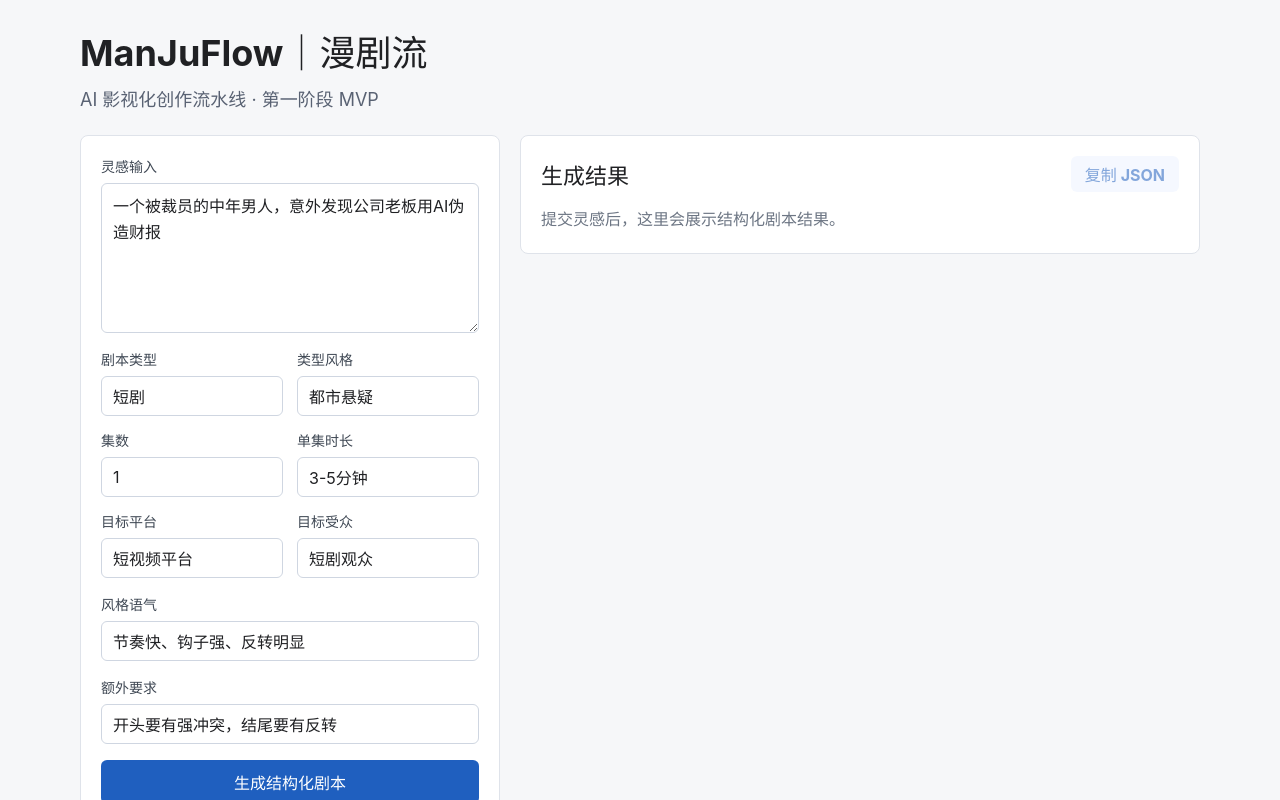
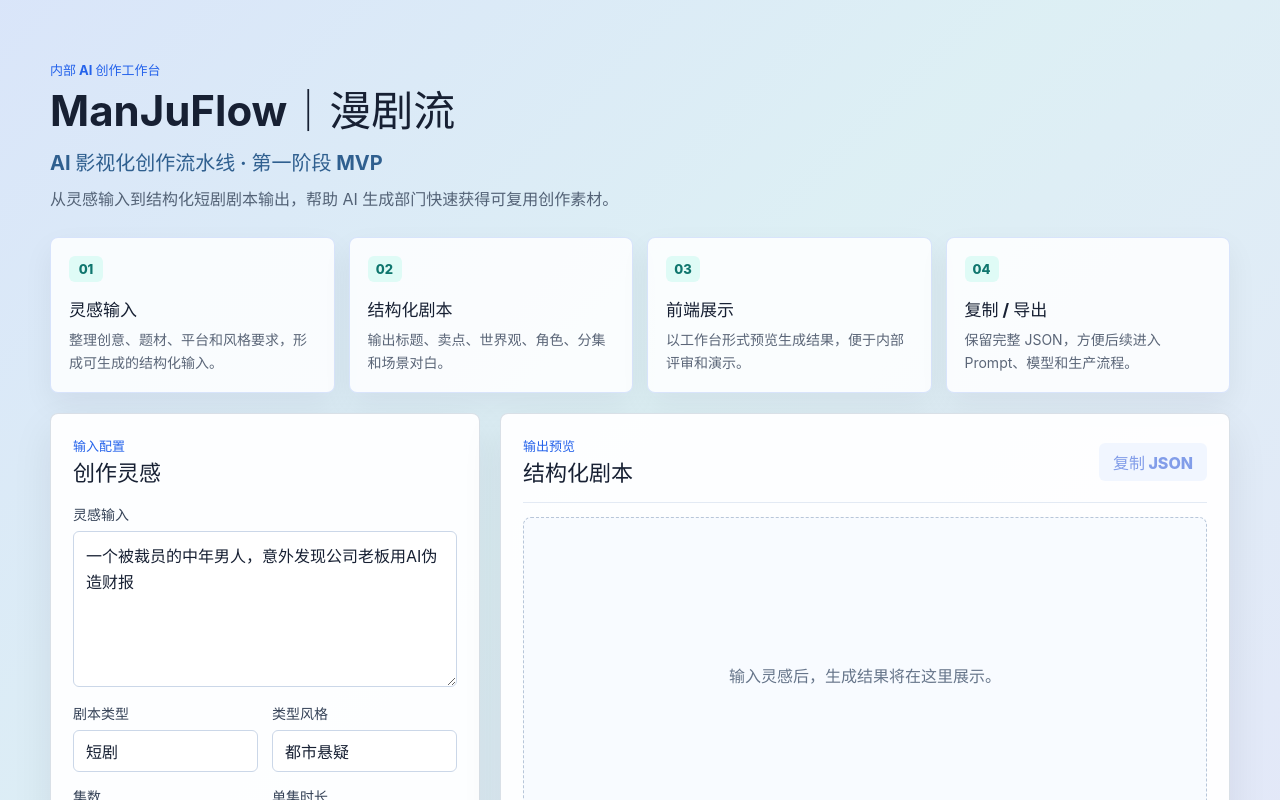
Before and after one commit to VaeSTZhang/ManJuFlow, a React (Vite) app in the folder apps/web/: page / in a window 1280 px wide. Shown: the top 800 px of the page. Built offline with nearby package versions, Linux system fonts and the light colour scheme.

Commit message:
feat: polish web MVP demo page

```diff
--- a/apps/web/src/App.css
+++ b/apps/web/src/App.css
@@ -1,8 +1,8 @@
 :root {
   font-family:
     Inter, "PingFang SC", "Hiragino Sans GB", "Microsoft YaHei", sans-serif;
-  color: #202124;
-  background: #f6f7f9;
+  color: #172033;
+  background: #eef4fb;
   font-synthesis: none;
   text-rendering: optimizeLegibility;
   -webkit-font-smoothing: antialiased;
@@ -26,44 +26,124 @@ textarea {
 .app {
   min-height: 100vh;
   padding: 32px;
+  background:
+    linear-gradient(135deg, rgba(37, 99, 235, 0.1), rgba(20, 184, 166, 0.08) 42%, rgba(124, 58, 237, 0.08)),
+    #eef4fb;
+}
+
+.page-header,
+.stage-grid,
+.workspace {
+  width: min(1180px, 100%);
+  margin-right: auto;
+  margin-left: auto;
 }
 
 .page-header {
-  width: min(1120px, 100%);
-  margin: 0 auto 24px;
+  display: flex;
+  justify-content: space-between;
+  margin-bottom: 20px;
+  padding: 28px 0 4px;
+}
+
+.eyebrow,
+.panel-heading p,
+.result-header p,
+.result-summary span {
+  margin: 0;
+  color: #2563eb;
+  font-size: 13px;
+  font-weight: 700;
 }
 
 .page-header h1 {
-  margin: 0;
-  font-size: 36px;
-  line-height: 1.2;
+  margin: 8px 0 0;
+  font-size: 42px;
+  line-height: 1.15;
+  letter-spacing: 0;
 }
 
-.page-header p {
+.subtitle {
+  margin: 12px 0 0;
+  color: #2f5f8f;
+  font-size: 20px;
+  font-weight: 700;
+}
+
+.description {
+  max-width: 760px;
   margin: 10px 0 0;
-  color: #596273;
-  font-size: 18px;
+  color: #536276;
+  font-size: 16px;
+  line-height: 1.7;
+}
+
+.stage-grid {
+  display: grid;
+  grid-template-columns: repeat(4, minmax(0, 1fr));
+  gap: 14px;
+  margin-bottom: 20px;
+}
+
+.stage-card {
+  min-height: 150px;
+  padding: 18px;
+  border: 1px solid rgba(37, 99, 235, 0.16);
+  border-radius: 8px;
+  background: rgba(255, 255, 255, 0.84);
+  box-shadow: 0 12px 30px rgba(15, 23, 42, 0.06);
+}
+
+.stage-card span {
+  display: inline-flex;
+  width: 34px;
+  height: 26px;
+  align-items: center;
+  justify-content: center;
+  border-radius: 6px;
+  color: #0f766e;
+  background: #dffbf6;
+  font-size: 13px;
+  font-weight: 800;
+}
+
+.stage-card h2 {
+  margin: 14px 0 8px;
+  font-size: 17px;
+}
+
+.stage-card p {
+  margin: 0;
+  color: #5b6678;
+  font-size: 14px;
+  line-height: 1.6;
 }
 
 .workspace {
-  width: min(1120px, 100%);
-  margin: 0 auto;
   display: grid;
-  grid-template-columns: minmax(320px, 420px) minmax(0, 1fr);
+  grid-template-columns: minmax(360px, 430px) minmax(0, 1fr);
   gap: 20px;
   align-items: start;
 }
 
 .panel {
-  border: 1px solid #dfe3ea;
+  border: 1px solid rgba(148, 163, 184, 0.34);
   border-radius: 8px;
-  background: #ffffff;
+  background: rgba(255, 255, 255, 0.94);
+  box-shadow: 0 16px 40px rgba(15, 23, 42, 0.08);
 }
 
 .form-panel {
   display: grid;
   gap: 16px;
-  padding: 20px;
+  padding: 22px;
+}
+
+.panel-heading h2,
+.result-header h2 {
+  margin: 4px 0 0;
+  font-size: 22px;
+  line-height: 1.3;
 }
 
 .field-grid {
@@ -78,37 +158,37 @@ textarea {
 }
 
 .field span {
-  color: #3f4854;
+  color: #354257;
   font-size: 14px;
-  font-weight: 600;
+  font-weight: 700;
 }
 
 .field input,
 .field textarea {
   width: 100%;
-  border: 1px solid #cfd6e1;
+  border: 1px solid #cbd7e8;
   border-radius: 6px;
-  color: #202124;
+  color: #172033;
   background: #ffffff;
   outline: none;
 }
 
 .field input {
-  height: 40px;
-  padding: 0 11px;
+  height: 42px;
+  padding: 0 12px;
 }
 
 .field textarea {
   resize: vertical;
-  min-height: 116px;
-  padding: 10px 11px;
-  line-height: 1.6;
+  min-height: 132px;
+  padding: 11px 12px;
+  line-height: 1.65;
 }
 
 .field input:focus,
 .field textarea:focus {
-  border-color: #2364d2;
-  box-shadow: 0 0 0 3px rgba(35, 100, 210, 0.12);
+  border-color: #2563eb;
+  box-shadow: 0 0 0 3px rgba(37, 99, 235, 0.12);
 }
 
 .primary-button,
@@ -116,21 +196,21 @@ textarea {
   border: 0;
   border-radius: 6px;
   cursor: pointer;
-  font-weight: 700;
+  font-weight: 800;
 }
 
 .primary-button {
-  min-height: 44px;
+  min-height: 46px;
   padding: 0 18px;
   color: #ffffff;
-  background: #1f5fbf;
+  background: linear-gradient(135deg, #2563eb, #0891b2);
 }
 
 .secondary-button {
-  min-height: 36px;
+  min-height: 38px;
   padding: 0 14px;
-  color: #1f5fbf;
-  background: #edf3ff;
+  color: #1d4ed8;
+  background: #e8f1ff;
 }
 
 .primary-button:disabled,
@@ -141,12 +221,18 @@ textarea {
 
 .error-message {
   margin: 0;
+  padding: 10px 12px;
+  border: 1px solid #fecaca;
+  border-radius: 6px;
   color: #b42318;
+  background: #fff1f2;
   font-size: 14px;
+  line-height: 1.6;
 }
 
 .result-panel {
-  padding: 20px;
+  min-height: 620px;
+  padding: 22px;
 }
 
 .result-header {
@@ -155,23 +241,27 @@ textarea {
   align-items: center;
   justify-content: space-between;
   margin-bottom: 14px;
-}
-
-.result-header h2 {
-  margin: 0;
-  font-size: 22px;
+  padding-bottom: 14px;
+  border-bottom: 1px solid #e3eaf4;
 }
 
 .copy-status {
   margin: 0 0 12px;
-  color: #18794e;
+  color: #0f766e;
   font-size: 14px;
+  font-weight: 700;
 }
 
 .empty-state {
-  margin: 0;
-  color: #6d7684;
+  display: grid;
+  min-height: 320px;
+  place-items: center;
+  border: 1px dashed #b8c6d9;
+  border-radius: 8px;
+  color: #66758a;
+  background: #f8fbff;
   line-height: 1.7;
+  text-align: center;
 }
 
 .script-output {
@@ -187,28 +277,40 @@ textarea {
   margin: 0;
 }
 
-.script-output h3 {
-  font-size: 24px;
-  line-height: 1.3;
+.result-summary,
+.info-block,
+.content-section {
+  border: 1px solid #e2e9f3;
+  border-radius: 8px;
+  background: #fbfdff;
 }
 
-.script-output h4 {
-  margin-top: 6px;
-  font-size: 18px;
+.result-summary {
+  padding: 18px;
 }
 
-.script-output h5 {
-  font-size: 16px;
+.result-summary h3 {
+  margin-top: 6px;
+  font-size: 25px;
+  line-height: 1.35;
 }
 
-.script-output h6 {
-  font-size: 15px;
+.info-block,
+.content-section {
+  padding: 16px;
+}
+
+.info-block h4,
+.content-section h4 {
+  margin-bottom: 8px;
+  color: #172033;
+  font-size: 18px;
 }
 
 .script-output p,
 .script-output li {
-  color: #3f4854;
-  line-height: 1.7;
+  color: #3f4a5e;
+  line-height: 1.75;
 }
 
 .item-list {
@@ -216,27 +318,54 @@ textarea {
   gap: 12px;
 }
 
+.character-list {
+  grid-template-columns: repeat(2, minmax(0, 1fr));
+}
+
 .item,
 .scene {
-  border: 1px solid #e4e8ef;
+  border: 1px solid #e4ebf5;
   border-radius: 8px;
   padding: 14px;
-  background: #fbfcfe;
+  background: #ffffff;
+}
+
+.item h5 {
+  margin-bottom: 8px;
+  color: #1d4ed8;
+  font-size: 16px;
 }
 
 .scene {
   margin-top: 12px;
-  background: #ffffff;
+  background: #f8fbff;
+}
+
+.scene h6 {
+  margin-bottom: 8px;
+  color: #0f766e;
+  font-size: 15px;
+}
+
+.dialogue-title {
+  margin-top: 10px;
+  color: #172033;
+  font-weight: 800;
 }
 
 .scene ul {
-  margin: 10px 0 0;
+  margin: 8px 0 0;
   padding-left: 20px;
 }
 
-@media (max-width: 900px) {
+@media (max-width: 980px) {
+  .stage-grid,
   .workspace {
     grid-template-columns: 1fr;
+  }
+
+  .stage-grid {
+    grid-template-columns: repeat(2, minmax(0, 1fr));
   }
 }
 
@@ -246,10 +375,16 @@ textarea {
   }
 
   .page-header h1 {
-    font-size: 30px;
+    font-size: 32px;
   }
 
-  .field-grid {
+  .subtitle {
+    font-size: 18px;
+  }
+
+  .stage-grid,
+  .field-grid,
+  .character-list {
     grid-template-columns: 1fr;
   }
 
--- a/apps/web/src/App.tsx
+++ b/apps/web/src/App.tsx
@@ -64,6 +64,25 @@ const defaultForm: IdeaInput = {
   style_requirements: "开头要有强冲突，结尾要有反转",
 };
 
+const stages = [
+  {
+    title: "灵感输入",
+    description: "整理创意、题材、平台和风格要求，形成可生成的结构化输入。",
+  },
+  {
+    title: "结构化剧本",
+    description: "输出标题、卖点、世界观、角色、分集和场景对白。",
+  },
+  {
+    title: "前端展示",
+    description: "以工作台形式预览生成结果，便于内部评审和演示。",
+  },
+  {
+    title: "复制 / 导出",
+    description: "保留完整 JSON，方便后续进入 Prompt、模型和生产流程。",
+  },
+];
+
 function App() {
   const [form, setForm] = useState<IdeaInput>(defaultForm);
   const [result, setResult] = useState<ScriptOutput | null>(null);
@@ -97,7 +116,7 @@ function App() {
       const data = (await response.json()) as ScriptOutput;
       setResult(data);
     } catch {
-      setError("请确认后端服务已启动");
+      setError("生成失败，请确认后端服务已启动：http://127.0.0.1:8000");
     } finally {
       setIsLoading(false);
     }
@@ -115,12 +134,33 @@ function App() {
   return (
     <main className="app">
       <header className="page-header">
+        <div>
+          <p className="eyebrow">内部 AI 创作工作台</p>
           <h1>ManJuFlow｜漫剧流</h1>
-        <p>AI 影视化创作流水线 · 第一阶段 MVP</p>
+          <p className="subtitle">AI 影视化创作流水线 · 第一阶段 MVP</p>
+          <p className="description">
+            从灵感输入到结构化短剧剧本输出，帮助 AI 生成部门快速获得可复用创作素材。
+          </p>
+        </div>
       </header>
+
+      <section className="stage-grid" aria-label="第一阶段 MVP 状态">
+        {stages.map((stage, index) => (
+          <article className="stage-card" key={stage.title}>
+            <span>{String(index + 1).padStart(2, "0")}</span>
+            <h2>{stage.title}</h2>
+            <p>{stage.description}</p>
+          </article>
+        ))}
+      </section>
 
       <section className="workspace">
         <form className="panel form-panel" onSubmit={handleSubmit}>
+          <div className="panel-heading">
+            <p>输入配置</p>
+            <h2>创作灵感</h2>
+          </div>
+
           <label className="field field-wide">
             <span>灵感输入</span>
             <textarea
@@ -198,7 +238,10 @@ function App() {
 
         <section className="panel result-panel">
           <div className="result-header">
-            <h2>生成结果</h2>
+            <div>
+              <p>输出预览</p>
+              <h2>结构化剧本</h2>
+            </div>
             <button className="secondary-button" disabled={!result} onClick={copyJson} type="button">
               复制 JSON
             </button>
@@ -207,21 +250,27 @@ function App() {
           {copyStatus && <p className="copy-status">{copyStatus}</p>}
 
           {!result ? (
-            <p className="empty-state">提交灵感后，这里会展示结构化剧本结果。</p>
+            <div className="empty-state">输入灵感后，生成结果将在这里展示。</div>
           ) : (
             <article className="script-output">
+              <section className="result-summary">
+                <span>项目标题</span>
                 <h3>{result.project_title}</h3>
-              <p>
-                <strong>一句话卖点：</strong>
-                {result.logline}
-              </p>
-              <p>
-                <strong>世界观设定：</strong>
-                {result.world_setting}
-              </p>
+              </section>
 
+              <section className="info-block">
+                <h4>一句话卖点</h4>
+                <p>{result.logline}</p>
+              </section>
+
+              <section className="info-block">
+                <h4>世界观设定</h4>
+                <p>{result.world_setting}</p>
+              </section>
+
+              <section className="content-section">
                 <h4>角色列表</h4>
-              <div className="item-list">
+                <div className="item-list character-list">
                 {result.characters.map((character) => (
                   <section className="item" key={character.name}>
                     <h5>
@@ -233,8 +282,10 @@ function App() {
                   </section>
                 ))}
                 </div>
+              </section>
 
-              <h4>分集内容</h4>
+              <section className="content-section">
+                <h4>分集大纲</h4>
                 <div className="item-list">
                 {result.episodes.map((episode) => (
                   <section className="item" key={episode.episode_number}>
@@ -247,11 +298,12 @@ function App() {
                     {episode.scenes.map((scene) => (
                       <section className="scene" key={scene.scene_number}>
                         <h6>
-                          场景 {scene.scene_number} · {scene.location} · {scene.time}
+                          场景内容 {scene.scene_number} · {scene.location} · {scene.time}
                         </h6>
                         <p>{scene.description}</p>
                         <p>画面说明：{scene.visual_notes}</p>
                         <p>情绪曲线：{scene.emotion_curve}</p>
+                        <p className="dialogue-title">对白</p>
                         <ul>
                           {scene.dialogues.map((dialogue, index) => (
                             <li key={`${dialogue.character}-${index}`}>
@@ -265,6 +317,7 @@ function App() {
                   </section>
                 ))}
                 </div>
+              </section>
             </article>
           )}
         </section>
```
Lines whose indentation alone changed are shown as unchanged.
